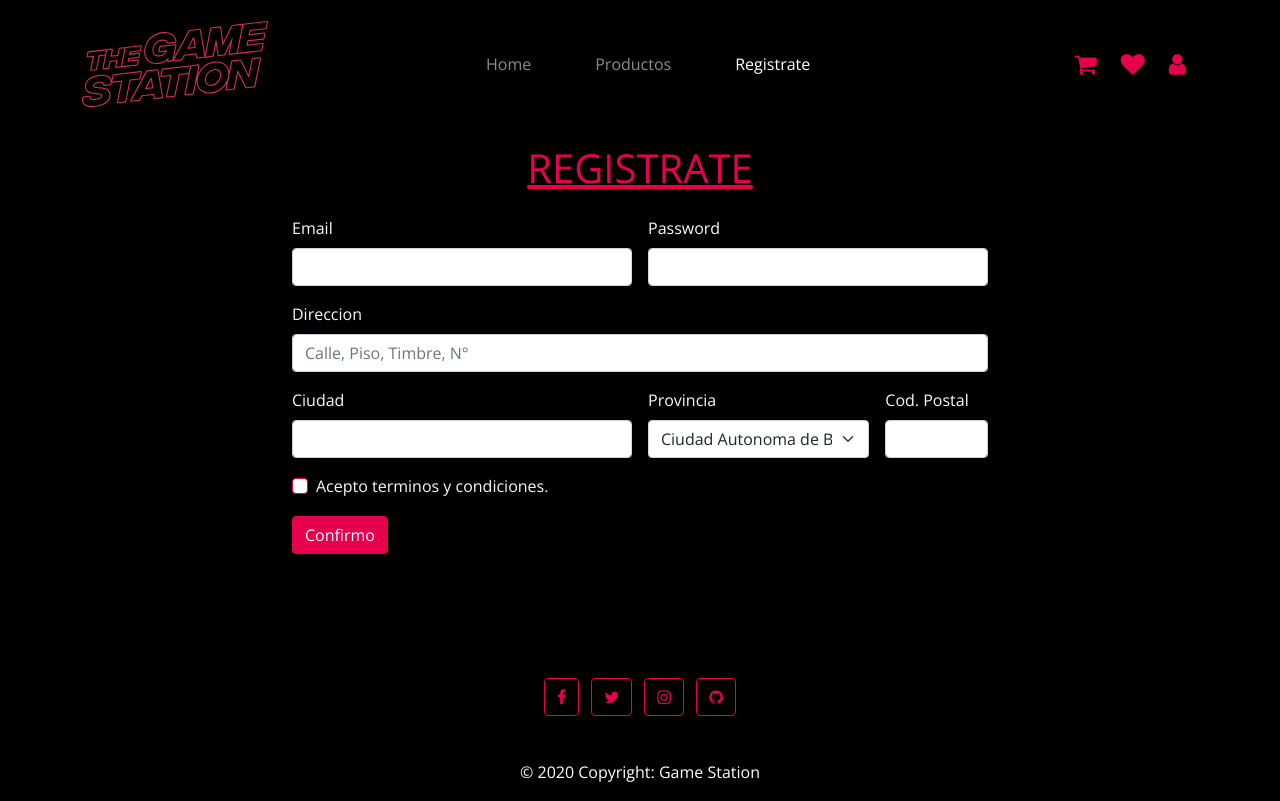
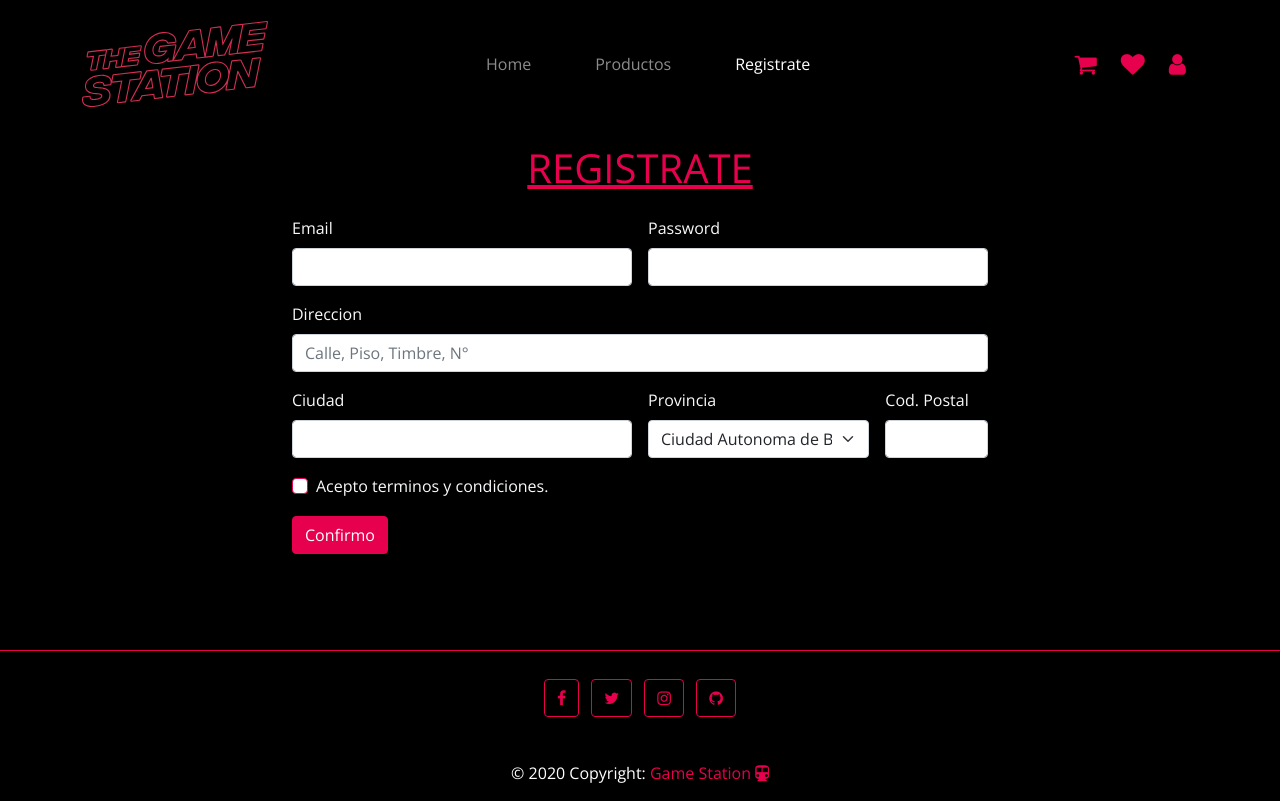
Before and after one commit to pablodj/tienda, a website: page paginas/contacto.html in a window 1280 px wide. Drawn offline with nearby package versions, Linux system fonts and the light colour scheme; files whose address does not match are found by name.

Commit message:
entrega proyecto final

```diff
--- a/paginas/contacto.html
+++ b/paginas/contacto.html
@@ -100,9 +100,8 @@
 </div>
 </section>
 
-<footer>
-  <footer>
-    <footer class="bg-dark text-center text-white mb-0">
+
+    <footer class="bg-dark text-center text-white border-top border-danger">
         <!-- Grid container -->
         <div class="container p-4 pb-0">
             <!-- Section: Social media -->
@@ -122,7 +121,7 @@
         <!-- Copyright -->
         <div class="text-center p-3 bd-dark">
         © 2020 Copyright:
-        <a class="text-white" href="../index.html">Game Station</a>
+        <a class=" text-danger " href="#">Game Station <i class="text-danger fa fa-subway"></i></a>
         </div>
         <!-- Copyright -->
     </footer>
```
Also changed, not shown: index.html (+2 -5 lines), paginas/productos.html (+11 -11 lines).
